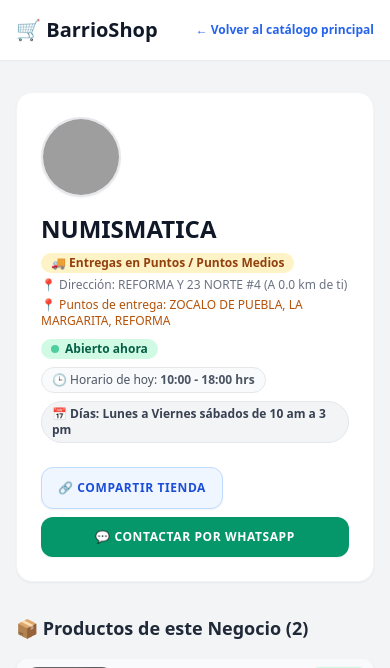
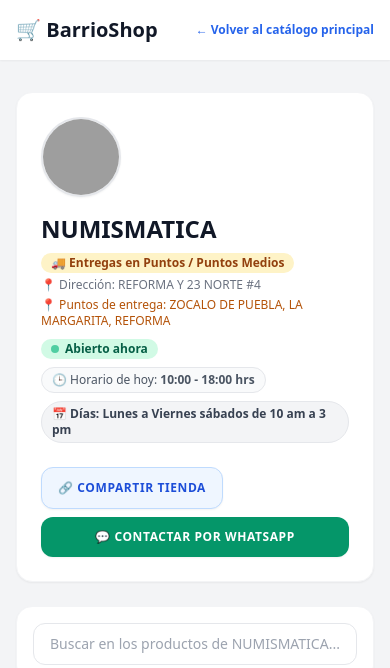
Before and after one commit to roboticane/BarrioShop-, a Django app: a page that uses marketplace/templates/marketplace/business_profile.html in a window 390 px wide. Shown: the top 668 px of the page. Run offline with Django 5.2, Linux system fonts and the light colour scheme; data comes from the database, SQL or seed files in the repository; some libraries are stand-ins or nearby versions; grey boxes are pictures that could not be loaded.

Commit message:
Limpia distancia en perfil de negocio y agrega buscador de productos

```diff
--- a/marketplace/templates/marketplace/business_profile.html
+++ b/marketplace/templates/marketplace/business_profile.html
@@ -24,7 +24,7 @@
     <main class="max-w-7xl mx-auto px-4 py-8">
 
         <!-- TARJETA DE PERFIL DEL NEGOCIO CON LOGOTIPO -->
-        <div class="bg-white rounded-2xl shadow-sm border border-gray-100 p-6 mb-8 flex flex-col md:flex-row justify-between items-start md:items-center gap-6">
+        <div class="bg-white rounded-2xl shadow-sm border border-gray-100 p-6 mb-6 flex flex-col md:flex-row justify-between items-start md:items-center gap-6">
 
             <div class="flex flex-col sm:flex-row items-start sm:items-center gap-4">
                 <!-- Logotipo del Negocio o Inicial -->
@@ -47,7 +47,7 @@
                         {% endif %}
                     </div>
 
-                    <p class="text-xs text-gray-500">📍 Dirección: {{ business.address }} (A {{ business.distance_km }} km de ti)</p>
+                    <p class="text-xs text-gray-500">📍 Dirección: {{ business.address }}</p>
 
                     {% if business.delivery_zones %}
                         <p class="text-xs text-amber-700 font-medium mt-1">📍 Puntos de entrega: {{ business.delivery_zones }}</p>
@@ -98,13 +98,35 @@
             </div>
         </div>
 
-        <h2 class="text-lg font-extrabold text-gray-800 mb-4">📦 Productos de este Negocio ({{ products|length }})</h2>
+        <!-- BUSCADOR DE PRODUCTOS DEL NEGOCIO -->
+        <div class="bg-white rounded-2xl shadow-sm border border-gray-100 p-4 mb-6">
+            <div class="flex flex-col sm:flex-row items-stretch sm:items-center gap-2">
+                <div class="relative flex-1">
+                    <input id="storeProductSearch"
+                           type="text"
+                           oninput="filterStoreProducts()"
+                           placeholder="Buscar en los productos de {{ business.name }}..."
+                           class="w-full px-4 py-2.5 border border-gray-200 rounded-xl text-sm focus:outline-none focus:ring-2 focus:ring-blue-500">
+                </div>
+                <button id="clearStoreSearchBtn"
+                        type="button"
+                        onclick="clearStoreSearch()"
+                        class="hidden bg-gray-100 hover:bg-gray-200 text-gray-700 font-semibold text-xs px-4 py-2.5 rounded-xl transition cursor-pointer">
+                    Limpiar
+                </button>
+            </div>
+        </div>
+
+        <h2 class="text-lg font-extrabold text-gray-800 mb-4">
+            📦 Productos de este Negocio (<span id="visibleProductsCount">{{ products|length }}</span>)
+        </h2>
 
         <!-- CUADRÍCULA DE PRODUCTOS DEL VENDEDOR -->
-        <div class="grid grid-cols-1 sm:grid-cols-2 md:grid-cols-3 lg:grid-cols-4 gap-6">
+        <div id="storeProductsGrid" class="grid grid-cols-1 sm:grid-cols-2 md:grid-cols-3 lg:grid-cols-4 gap-6">
             {% for product in products %}
             <!-- TARJETA CON MARCO DORADO RESALTADO PARA PRODUCTOS DESTACADOS -->
-            <div class="rounded-xl overflow-hidden flex flex-col justify-between transition border relative {% if product.is_featured_active %}bg-amber-50/30 border-amber-400 ring-2 ring-amber-400 shadow-xl scale-[1.01]{% else %}bg-white border-gray-100 shadow-md hover:shadow-lg{% endif %}">
+            <div class="store-product-card rounded-xl overflow-hidden flex flex-col justify-between transition border relative {% if product.is_featured_active %}bg-amber-50/30 border-amber-400 ring-2 ring-amber-400 shadow-xl scale-[1.01]{% else %}bg-white border-gray-100 shadow-md hover:shadow-lg{% endif %}"
+                 data-search="{{ product.name|lower }} {{ product.description|lower }} {{ product.get_category_display|lower }}">
                 <div>
                     <div class="relative h-48 bg-gray-50 flex items-center justify-center p-3">
 
@@ -123,17 +145,6 @@
                                 <div class="flex items-center justify-center h-full text-gray-400 text-sm">Sin imagen</div>
                             {% endif %}
                         </a>
-
-                        <!-- Distancia flotante (se mueve abajo si es destacado) -->
-                        {% if not product.is_featured_active %}
-                            <span class="absolute top-2 left-2 bg-black/60 backdrop-blur-sm text-white text-xs font-semibold px-2.5 py-1 rounded-full pointer-events-none">
-                                📍 A {{ product.distance_km }} km
-                            </span>
-                        {% else %}
-                            <span class="absolute bottom-2 left-2 bg-black/70 backdrop-blur-sm text-white text-[11px] font-semibold px-2.5 py-1 rounded-full pointer-events-none z-10 shadow-sm">
-                                📍 A {{ product.distance_km }} km
-                            </span>
-                        {% endif %}
 
                         <span class="absolute top-2 right-2 text-[10px] font-extrabold px-2 py-1 rounded-md shadow uppercase pointer-events-none {% if product.condition == 'nuevo' %}bg-emerald-100 text-emerald-700{% else %}bg-blue-100 text-blue-700{% endif %}">
                             {{ product.get_condition_display }}
@@ -208,9 +219,47 @@
             </div>
             {% endfor %}
         </div>
+
+        <!-- MENSAJE CUANDO NO HAY COINCIDENCIAS EN LA BÚSQUEDA DE LA TIENDA -->
+        <div id="noStoreSearchResults" class="hidden bg-white rounded-xl p-10 text-center shadow-sm mt-6">
+            <p class="text-3xl mb-2">🔍</p>
+            <h3 class="text-base font-bold text-gray-700">No encontramos productos con esa búsqueda en este negocio</h3>
+            <p class="text-xs text-gray-500 mt-1">Intenta con otro nombre, categoría o palabra clave.</p>
+        </div>
     </main>
 
     <script>
+        function filterStoreProducts() {
+            const input = document.getElementById('storeProductSearch');
+            const clearBtn = document.getElementById('clearStoreSearchBtn');
+            const counter = document.getElementById('visibleProductsCount');
+            const noResults = document.getElementById('noStoreSearchResults');
+            const cards = document.querySelectorAll('.store-product-card');
+
+            const term = (input.value || '').trim().toLowerCase();
+            clearBtn.classList.toggle('hidden', term.length === 0);
+
+            let visibleCount = 0;
+            cards.forEach(card => {
+                const haystack = card.getAttribute('data-search') || '';
+                const matches = !term || haystack.includes(term);
+                card.classList.toggle('hidden', !matches);
+                if (matches) visibleCount++;
+            });
+
+            if (counter) counter.textContent = visibleCount;
+            if (noResults && cards.length > 0) {
+                noResults.classList.toggle('hidden', visibleCount > 0);
+            }
+        }
+
+        function clearStoreSearch() {
+            const input = document.getElementById('storeProductSearch');
+            input.value = '';
+            filterStoreProducts();
+            input.focus();
+        }
+
         function sharePage(btn, title, text) {
             const url = window.location.href;
             if (navigator.share) {
```
Also changed, not shown: marketplace/templates/marketplace/index.html (+1 -12 lines).
